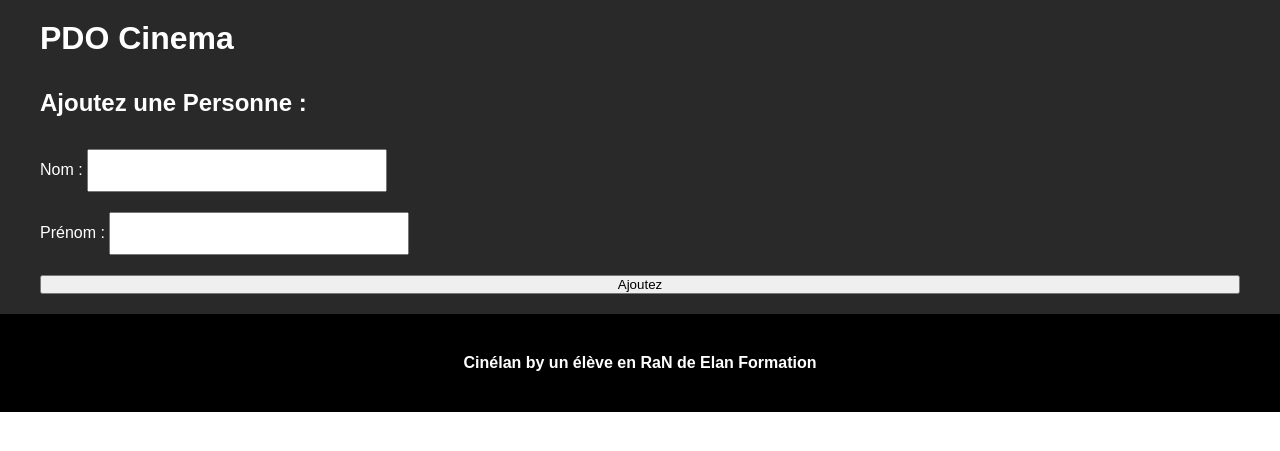
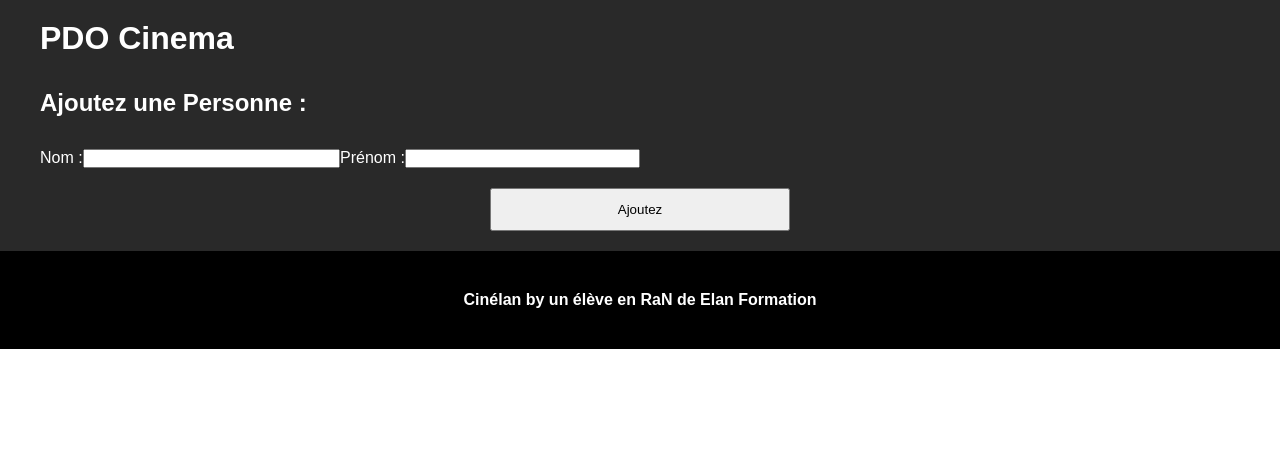
Before and after one commit to KrouriB/Exo_MVC_Cinema, a PHP site: template view/form/formPersonne.php in a window 1280 px wide. Shown: the part 112-563 px from the top of the page. Run offline with PHP 8.4, Linux system fonts and the light colour scheme; the template is opened without the code that fills it, so the values that code supplies are empty; some libraries are stand-ins or nearby versions.

Commit message:
modif agencement fiv pour flex-box

```diff
--- a/view/form/formPersonne.php
+++ b/view/form/formPersonne.php
@@ -3,15 +3,19 @@
 ?>
 
 <form action="index.php?action=addPersonne" method="post">
+    <div class="divForm">
         <div>
-        <label for="nom">Nom :</label>
+            <label for="nom">Nom&nbsp;:</label>
             <input type="text" name="nom">
         </div>
         <div>
-        <label for="prenom">Prénom :</label>
+            <label for="prenom">Prénom&nbsp;:</label>
             <input type="text" name="prenom">
         </div>
+    </div>
+    <div class="divSubmit">
         <input type="submit" value="Ajoutez" name="submitPersonne">
+    </div>
 </form>
 
 
```
Lines whose indentation alone changed are shown as unchanged.
